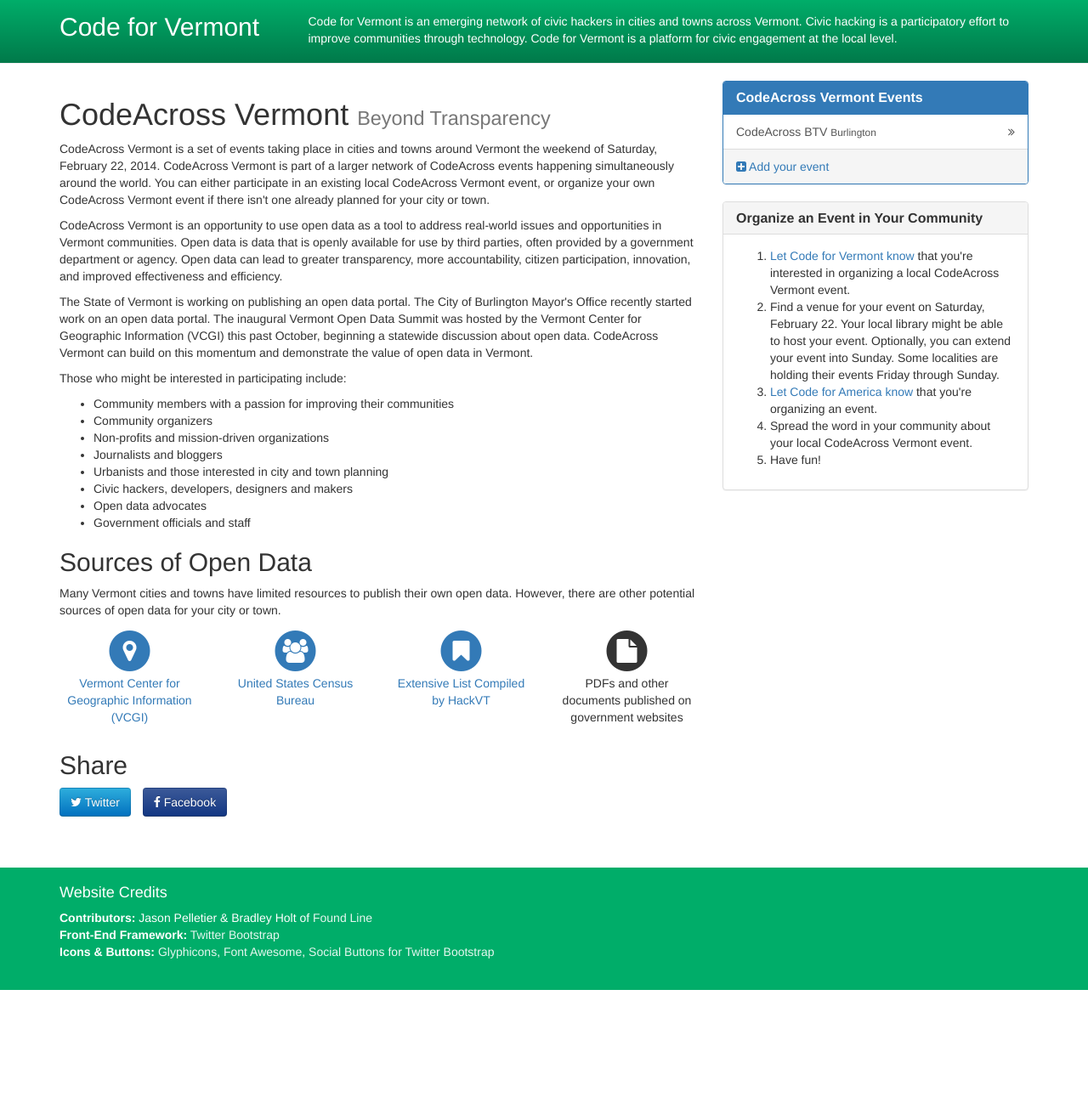
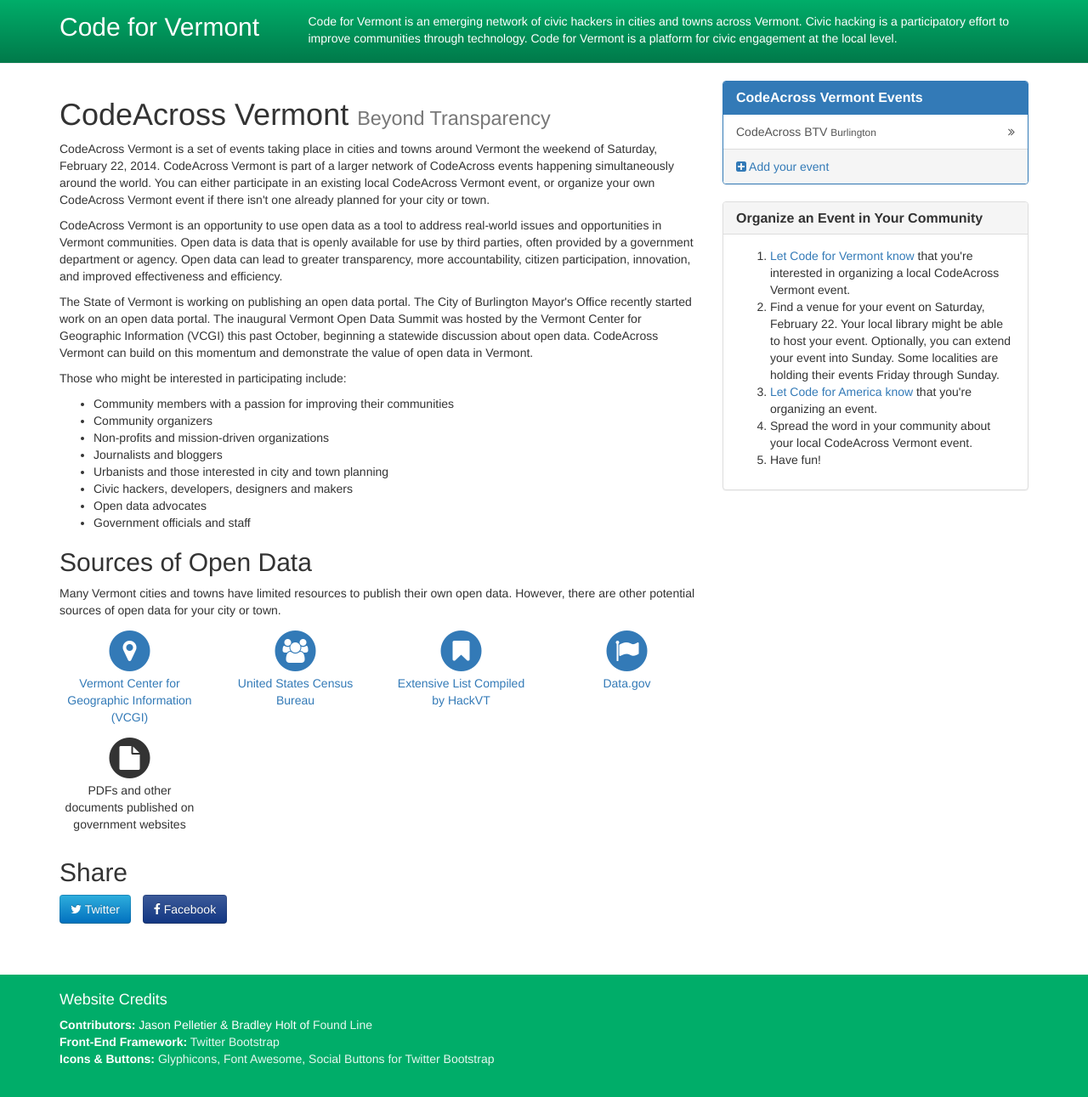
Before and after one commit to codeforvermont/codeforvermont.github.com, a Jekyll site: the page built from index.html, in a window 1280 px wide. Shown: the whole page at 85% size. Built offline with Jekyll 4.4.1, drawn with Linux system fonts in a browser that asks for light colours; nearby versions of some CDN libraries; comment, search, counter and statistics services are not loaded; before the commit the page ends 1165 px from its top, so only the background shows below that.

Commit message:
Add Data.gov to the list of sources of open data.

```diff
--- a/index.html
+++ b/index.html
@@ -63,6 +63,19 @@
                     </div>
                     <div class="col-xs-6 col-sm-3 text-center">
                         <p>
+                            <a href="http://www.data.gov/">
+                                <span class="fa-stack fa-2x">
+                                    <i class="fa fa-circle fa-stack-2x"></i>
+                                    <i class="fa fa-flag fa-stack-1x fa-inverse"></i>
+                                </span><br />
+                                Data.gov
+                            </a>
+                        </p>
+                    </div>
+                </div>
+                <div class="row">
+                    <div class="col-xs-6 col-sm-3 text-center">
+                        <p>
                             <span class="fa-stack fa-2x">
                                 <i class="fa fa-circle fa-stack-2x"></i>
                                 <i class="fa fa-file fa-stack-1x fa-inverse"></i>
```
